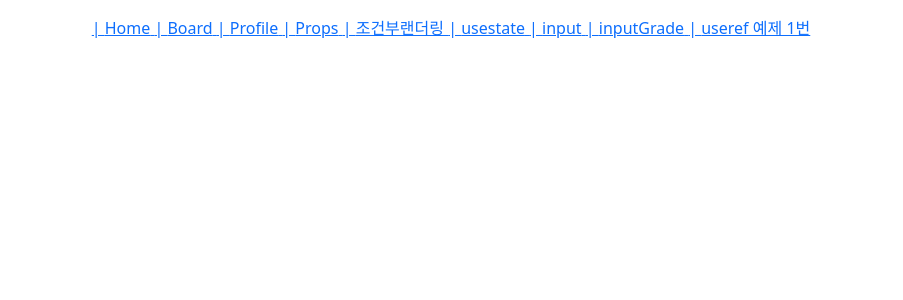
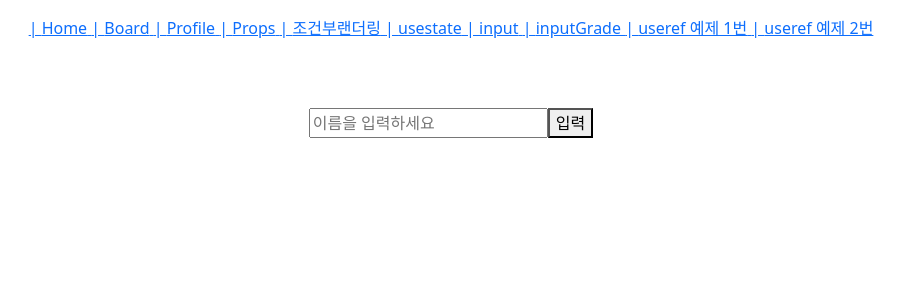
Before and after one commit to sungmoo0608/react-vite-psm-example, a React (Vite) app: page /useref2 in a window 1280 px wide. Shown: the top 300 px of the page, without its empty margins (189-1092 px from the left). Built offline with nearby package versions, Linux system fonts and the light colour scheme.

Commit message:
useRef2-완료

```diff
--- /dev/null
+++ b/src/components/UseRefEx2.jsx
@@ -0,0 +1,44 @@
+import React, { useRef } from 'react'
+
+/*
+
+Dom 객체를 받아 올때
+useRef 로 특정 DOM 선택하기
+getElementById, querySelector 같은 DOM Selector 함수를 사용해서 DOM 을 선택합니다.
+
+프로젝트에서도 가끔씩 DOM 을 직접 선택해야 하는 상황이 발생
+예를 들어서 특정 엘리먼트의 크기를 가져와야 한다던지,
+스크롤바 위치를 가져오거나 설정해야된다던지,
+또는 포커스를 설정해줘야된다던지 등 정말 다양한 상황이 있겠죠.
+
+추가적으로 Video.js, JWPlayer 같은 HTML5 Video 관련 라이브러리,
+또는 D3, chart.js 같은 그래프 관련 라이브러리 등의 외부 라이브러리를 사용해야 할 때에도
+특정 DOM 에다 적용하기 때문에 DOM 객제를 useRef() 로 가져옴
+
+*/
+
+const UseRefEx2 = () => {
+  const nameRef = useRef()
+
+  //prettier-ignore
+  const handleClick = ()=> {
+
+    console.log(nameRef.current);
+    console.log(nameRef.current.name);
+    console.log(nameRef.current.value);
+
+    if(nameRef.current.value.length < 1){
+      nameRef.current.focus();
+    }
+  }
+
+  //prettier-ignore
+  return (
+    <div style={{padding : 20}}>
+      <input ref={nameRef} name='name' placeholder="이름을 입력하세요"/>
+      <button onClick={handleClick}>입력</button>
+    </div>
+  )
+}
+
+export default UseRefEx2
--- /dev/null
+++ b/src/pages/UseRefPage2.jsx
@@ -0,0 +1,14 @@
+import React from 'react'
+import UseRefEx2 from '../components/UseRefEx2'
+
+//prettier-ignore
+const UseRefPage2 = () => {
+
+  return (
+    <div className="text-center mt-5">
+      <UseRefEx2/>
+    </div>
+  )
+}
+
+export default UseRefPage2
--- a/src/route/Routes.jsx
+++ b/src/route/Routes.jsx
@@ -8,6 +8,7 @@
 import InputPage from './../pages/InputPage'
 import InputGradePage from '../pages/InputGradePage'
 import UseRefPage from '../pages/UseRefPage'
+import UseRefPage2 from '../pages/UseRefPage2'
 
 // React Routes, Route 사용시 배열로 관리하기
 const routes = [
@@ -56,6 +57,11 @@
     element: <UseRefPage />,
     title: 'useref 예제 1번',
   },
+  {
+    path: '/useref2',
+    element: <UseRefPage2 />,
+    title: 'useref 예제 2번',
+  },
 ]
 
 export default routes
```
